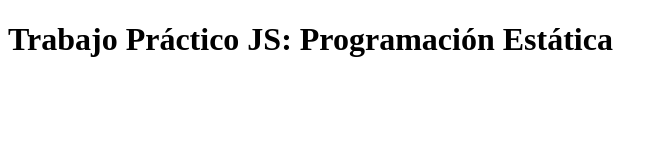
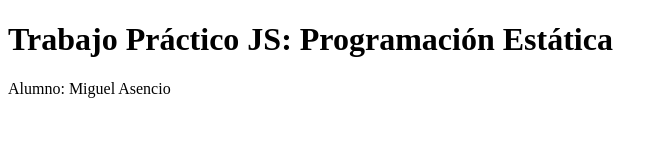
Before and after one commit to MigueAsencio/trabajo-practico-js-, a plain HTML site: page index.html in a window 1280 px wide. Shown: the whole page, without its empty margins (0-668 px from the left). Drawn offline with Linux system fonts and the light colour scheme.

Commit message:
Se agrega una etiqueta p dentro del div

```diff
--- a/index.html
+++ b/index.html
@@ -9,7 +9,10 @@
 </head>
 
 <body>
-    <h1>Trabajo Práctico JS: Programación Estática </h1>
+    <div id="Titulo">
+        <h1>Trabajo Práctico JS: Programación Estática </h1>
+        <p>Alumno: Miguel Asencio</p>
+    </div>
 </body>
 
 </html>
```
